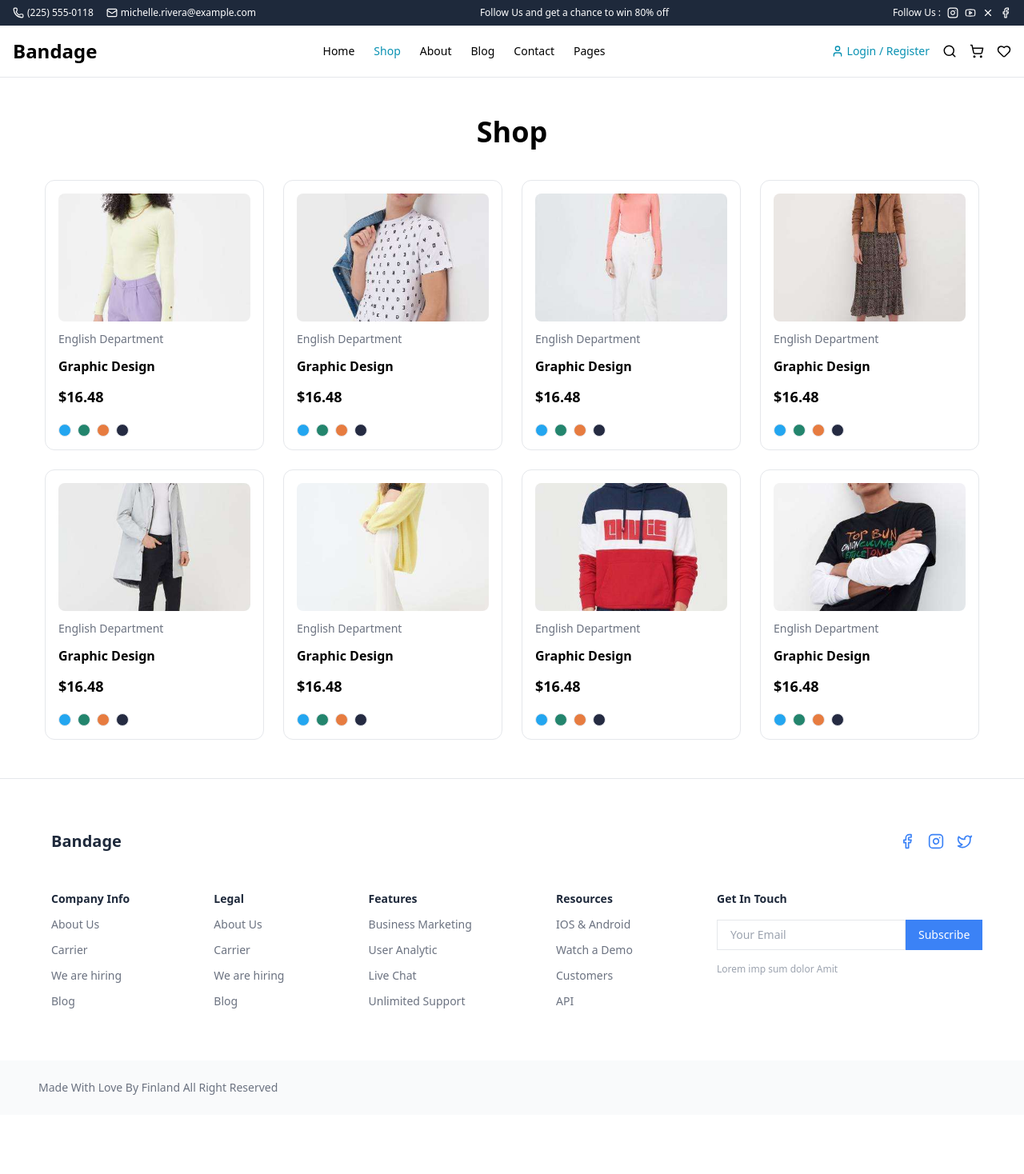
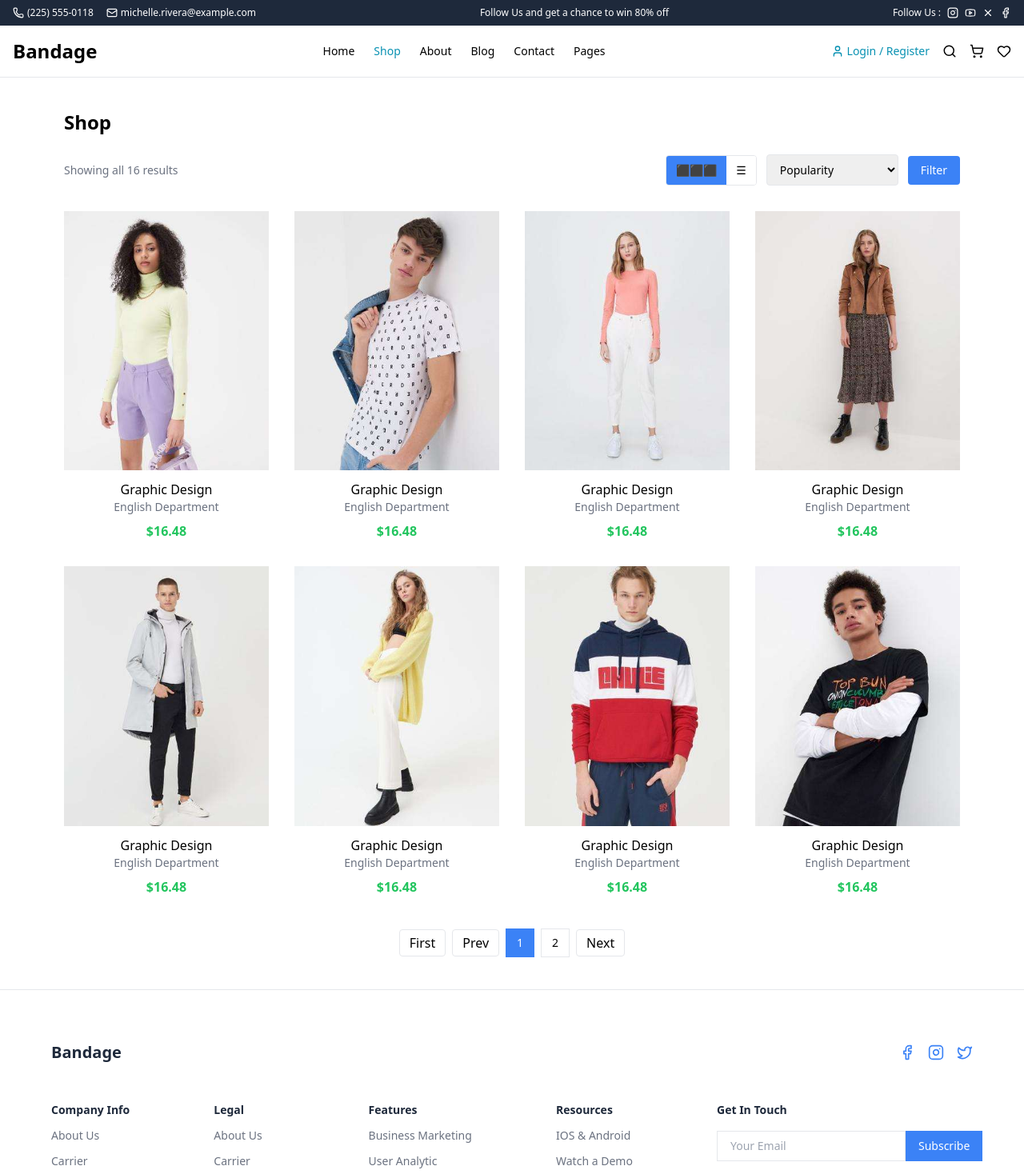
Before and after one commit to icozugurcihan/E-commerce, a React (Vite) app: page /shop in a window 1280 px wide. Shown: the top 1468 px of the page at 80% size. Before the commit the page ends 1394 px from the top, so only its background shows below. Built offline with nearby package versions, Linux system fonts and the light colour scheme.

Commit message:
shopping page upgrade

```diff
--- a/src/App.jsx
+++ b/src/App.jsx
@@ -1,23 +1,27 @@
 import { BrowserRouter as Router, Switch, Route } from "react-router-dom";
 import Header from "./layout/Header";
 import Footer from "./layout/Footer";
-import PageContent from "./layout/PageContent";
+
+import HomePage from "./pages/HomePage";
 import Shop from "./pages/Shop";
+import About from "./pages/About";
+import Blog from "./pages/Blog";
+import Contact from "./pages/Contact";
 
 export default function App() {
   return (
     <Router>
       <Header />
 
-      <Switch>
-        <Route exact path="/">
-          <PageContent />
-        </Route>
-
-        <Route path="/shop">
-          <Shop />
-        </Route>
-      </Switch>
+      <main className="flex flex-col flex-1">
+        <Switch>
+          <Route exact path="/" component={HomePage} />
+          <Route path="/shop" component={Shop} />
+          <Route path="/about" component={About} />
+          <Route path="/blog" component={Blog} />
+          <Route path="/contact" component={Contact} />
+        </Switch>
+      </main>
 
       <Footer />
     </Router>
--- a/src/data/products.js
+++ b/src/data/products.js
@@ -71,5 +71,68 @@ export const products = [
     price: 16.48,
     image: p8,
     colors: ["#23A6F0", "#23856D", "#E77C40", "#252B42"],
+  },  {
+    id: 9,
+    title: "Graphic Design",
+    category: "English Department",
+    price: 16.48,
+    image: p1,
+    colors: ["#23A6F0", "#23856D", "#E77C40", "#252B42"],
+  },
+  {
+    id: 10,
+    title: "Graphic Design",
+    category: "English Department",
+    price: 16.48,
+    image: p2,
+    colors: ["#23A6F0", "#23856D", "#E77C40", "#252B42"],
+  },
+  {
+    id: 11,
+    title: "Graphic Design",
+    category: "English Department",
+    price: 16.48,
+    image: p3,
+    colors: ["#23A6F0", "#23856D", "#E77C40", "#252B42"],
+  },
+  {
+    id: 12,
+    title: "Graphic Design",
+    category: "English Department",
+    price: 16.48,
+    image: p4,
+    colors: ["#23A6F0", "#23856D", "#E77C40", "#252B42"],
+  },
+  {
+    id: 13,
+    title: "Graphic Design",
+    category: "English Department",
+    price: 11.12,
+    image: p5,
+    colors: ["#23A6F0", "#23856D", "#E77C40", "#252B42"],
+  },
+  {
+    id: 14,
+    title: "Graphic Design",
+    category: "English Department",
+    price: 8.99,
+    image: p6,
+    colors: ["#23A6F0", "#23856D", "#E77C40", "#252B42"],
+  },
+  {
+    id: 15,
+    title: "Graphic Design",
+    category: "English Department",
+    price: 13.12,
+    image: p7,
+    colors: ["#23A6F0", "#23856D", "#E77C40", "#252B42"],
+  },
+  {
+    id: 16,
+    title: "Graphic Design",
+    category: "English Department",
+    price: 12,
+    image: p8,
+    colors: ["#23A6F0", "#23856D", "#E77C40", "#252B42"],
   },
 ];
--- a/src/layout/PageContent.jsx
+++ /dev/null
@@ -1,18 +0,0 @@
-import { Switch, Route } from "react-router-dom";
-import HomePage from "../pages/HomePage";
-
-export default function PageContent() {
-  return (
-    <main className="flex flex-col flex-1">
-      <Switch>
-        <Route exact path="/" component={HomePage} />
-
-        {/* Şimdilik placeholder sayfalar */}
-        <Route path="/about" component={() => <div>About Page</div>} />
-        <Route path="/shop" component={() => <div>Shop Page</div>} />
-        <Route path="/blog" component={() => <div>Blog Page</div>} />
-        <Route path="/contact" component={() => <div>Contact Page</div>} />
-      </Switch>
-    </main>
-  );
-}
--- /dev/null
+++ b/src/pages/About.jsx
@@ -0,0 +1,7 @@
+export default function About() {
+  return (
+    <div className="p-8 text-xl">
+      About Page
+    </div>
+  );
+}
--- /dev/null
+++ b/src/pages/Blog.jsx
@@ -0,0 +1,7 @@
+export default function Blog() {
+  return (
+    <div className="p-8 text-xl">
+      Blog Page
+    </div>
+  );
+}
--- /dev/null
+++ b/src/pages/Contact.jsx
@@ -0,0 +1,7 @@
+export default function Contact() {
+  return (
+    <div className="p-8 text-xl">
+      Contact Page
+    </div>
+  );
+}
--- a/src/pages/Shop.jsx
+++ b/src/pages/Shop.jsx
@@ -1,53 +1,184 @@
+import { useState } from "react";
 import { products } from "../data/products";
 
+const PRODUCTS_PER_PAGE = 8;
+
 export default function Shop() {
+  const [currentPage, setCurrentPage] = useState(1);
+  const [view, setView] = useState("grid"); // grid | list
+const [tempSort, setTempSort] = useState("default");
+const [activeSort, setActiveSort] = useState("default");
+
+
+  // SORT
+const sortedProducts = [...products].sort((a, b) => {
+  if (activeSort === "priceLow") return a.price - b.price;
+  if (activeSort === "priceHigh") return b.price - a.price;
+  return 0;
+});
+
+
+  // PAGINATION
+  const totalPages = Math.ceil(
+    sortedProducts.length / PRODUCTS_PER_PAGE
+  );
+
+  const startIndex = (currentPage - 1) * PRODUCTS_PER_PAGE;
+  const visibleProducts = sortedProducts.slice(
+    startIndex,
+    startIndex + PRODUCTS_PER_PAGE
+  );
+
   return (
-    <main className="max-w-[1200px] mx-auto px-4 py-12">
-      <h1 className="text-2xl md:text-4xl font-bold mb-10 text-center">
-        Shop
-      </h1>
+    <main className="px-6 lg:px-20 py-10">
+      <h2 className="text-2xl font-semibold mb-6">Shop</h2>
 
-      <div className="grid grid-cols-2 md:grid-cols-4 gap-6">
-        {products.map((product) => (
+      {/* TOP BAR */}
+      <div className="flex flex-col md:flex-row md:items-center md:justify-between gap-4 mb-8">
+        <p className="text-sm text-gray-500">
+          Showing all {products.length} results
+        </p>
+
+        <div className="flex items-center gap-3">
+          {/* VIEW TOGGLE */}
+          <div className="flex border rounded overflow-hidden">
+            <button
+              onClick={() => setView("grid")}
+              className={`px-3 py-2 text-sm ${
+                view === "grid"
+                  ? "bg-blue-500 text-white"
+                  : "bg-white"
+              }`}
+            >
+
+              ⬛⬛⬛
+            </button>
+            <button
+              onClick={() => setView("list")}
+              className={`px-3 py-2 text-sm ${
+                view === "list"
+                  ? "bg-blue-500 text-white"
+                  : "bg-white"
+              }`}
+            >
+              ☰
+            </button>
+          </div>
+
+          {/* SORT */}
+<select
+  value={tempSort}
+  onChange={(e) => setTempSort(e.target.value)}
+  className="border px-3 py-2 rounded text-sm"
+>
+  <option value="default">Popularity</option>
+  <option value="priceLow">Price: Low to High</option>
+  <option value="priceHigh">Price: High to Low</option>
+</select>
+
+
+          {/* FILTER (UI hazır) */}
+<button
+  onClick={() => {
+    setActiveSort(tempSort);
+    setCurrentPage(1);
+  }}
+  className="bg-blue-500 text-white px-4 py-2 rounded text-sm"
+>
+  Filter
+</button>
+
+        </div>
+      </div>
+
+      {/* PRODUCTS */}
+      <div
+        className={
+          view === "grid"
+            ? "grid grid-cols-1 sm:grid-cols-2 md:grid-cols-3 lg:grid-cols-4 gap-8"
+            : "flex flex-col gap-6"
+        }
+      >
+        {visibleProducts.map((product) => (
           <div
             key={product.id}
-            className="border rounded-xl p-4 flex flex-col gap-3"
+            className={
+              view === "grid"
+                ? "text-center"
+                : "flex gap-6 items-center border p-4 rounded"
+            }
           >
-            {/* Image */}
             <img
               src={product.image}
               alt={product.title}
-              className="h-40 w-full object-cover rounded-lg"
+              className={
+                view === "grid"
+                  ? "w-full mb-3"
+                  : "w-40 h-40 object-cover"
+              }
             />
 
-            {/* Category */}
-            <span className="text-sm text-gray-500">
-              {product.category}
-            </span>
+            <div>
+              <h4 className="font-medium">{product.title}</h4>
+              <p className="text-sm text-gray-500">
+                {product.category}
+              </p>
 
-            {/* Title */}
-            <h2 className="font-semibold text-base">
-              {product.title}
-            </h2>
-
-            {/* Price */}
-            <span className="font-bold text-lg">
-              ${product.price}
-            </span>
-
-            {/* Colors */}
-            <div className="flex gap-2 mt-2">
-              {product.colors.map((color, index) => (
-                <span
-                  key={index}
-                  className="w-4 h-4 rounded-full border"
-                  style={{ backgroundColor: color }}
-                />
-              ))}
+              <p className="mt-2 font-semibold">
+                <span className="text-green-500">
+                  ${product.price}
+                </span>
+              </p>
             </div>
           </div>
         ))}
       </div>
+
+      {/* PAGINATION */}
+      <div className="flex justify-center items-center gap-2 mt-10">
+        <button
+          onClick={() => setCurrentPage(1)}
+          className="px-3 py-1 border rounded"
+        >
+          First
+        </button>
+
+        <button
+          onClick={() =>
+            setCurrentPage((prev) => Math.max(prev - 1, 1))
+          }
+          className="px-3 py-1 border rounded"
+        >
+          Prev
+        </button>
+
+        {Array.from({ length: totalPages }, (_, i) => i + 1).map(
+          (page) => (
+            <button
+              key={page}
+              onClick={() => setCurrentPage(page)}
+              className={`w-9 h-9 border text-sm ${
+                currentPage === page
+                  ? "bg-blue-500 text-white border-blue-500"
+                  : "bg-white hover:bg-gray-100"
+              }`}
+            >
+              {page}
+            </button>
+          )
+        )}
+
+        <button
+          onClick={() =>
+            setCurrentPage((prev) =>
+              Math.min(prev + 1, totalPages)
+            )
+          }
+          className="px-3 py-1 border rounded"
+        >
+          Next
+        </button>
+      </div>
     </main>
   );
 }
```
Also changed, not shown: 1 other file (tests, documents, lock files or other folders).
